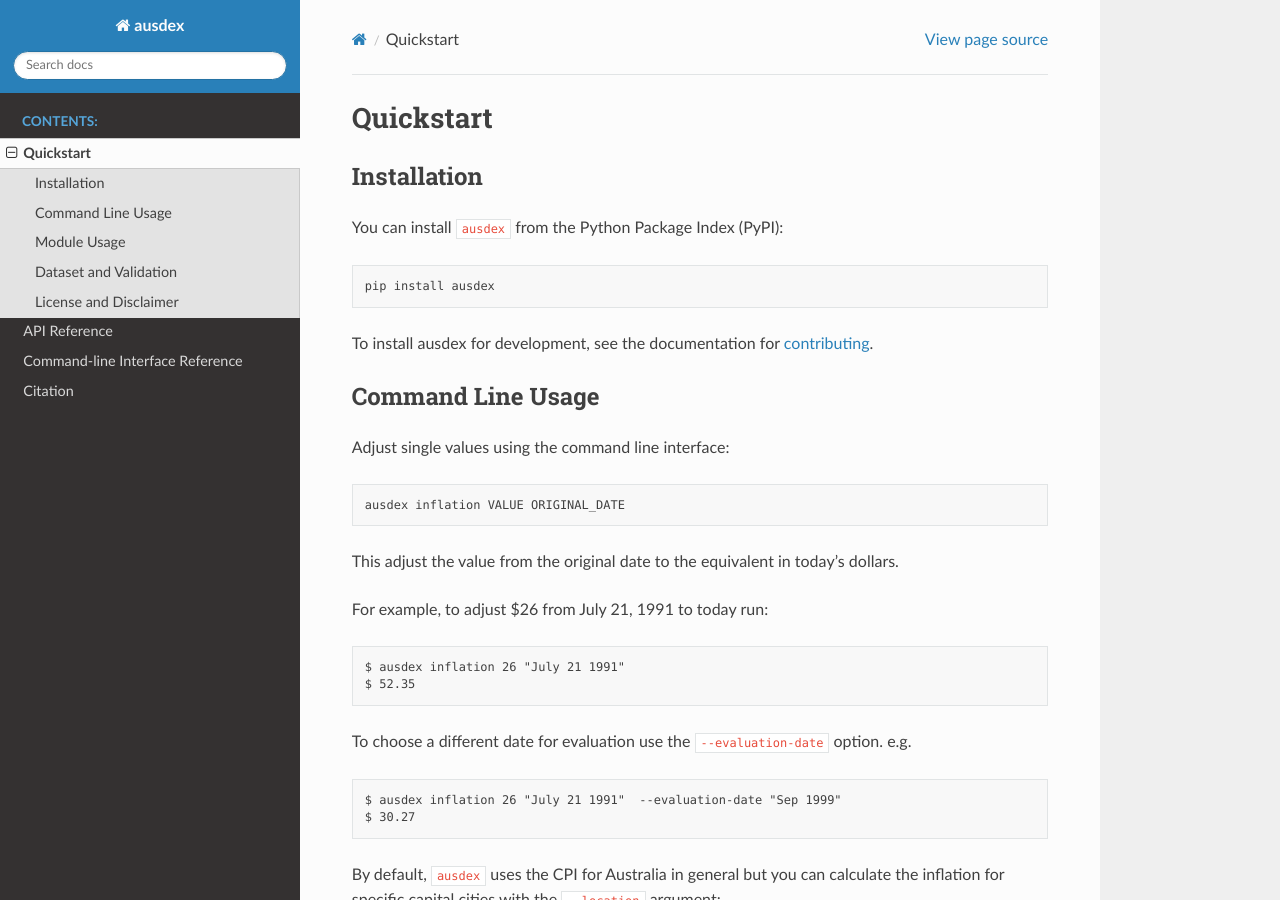
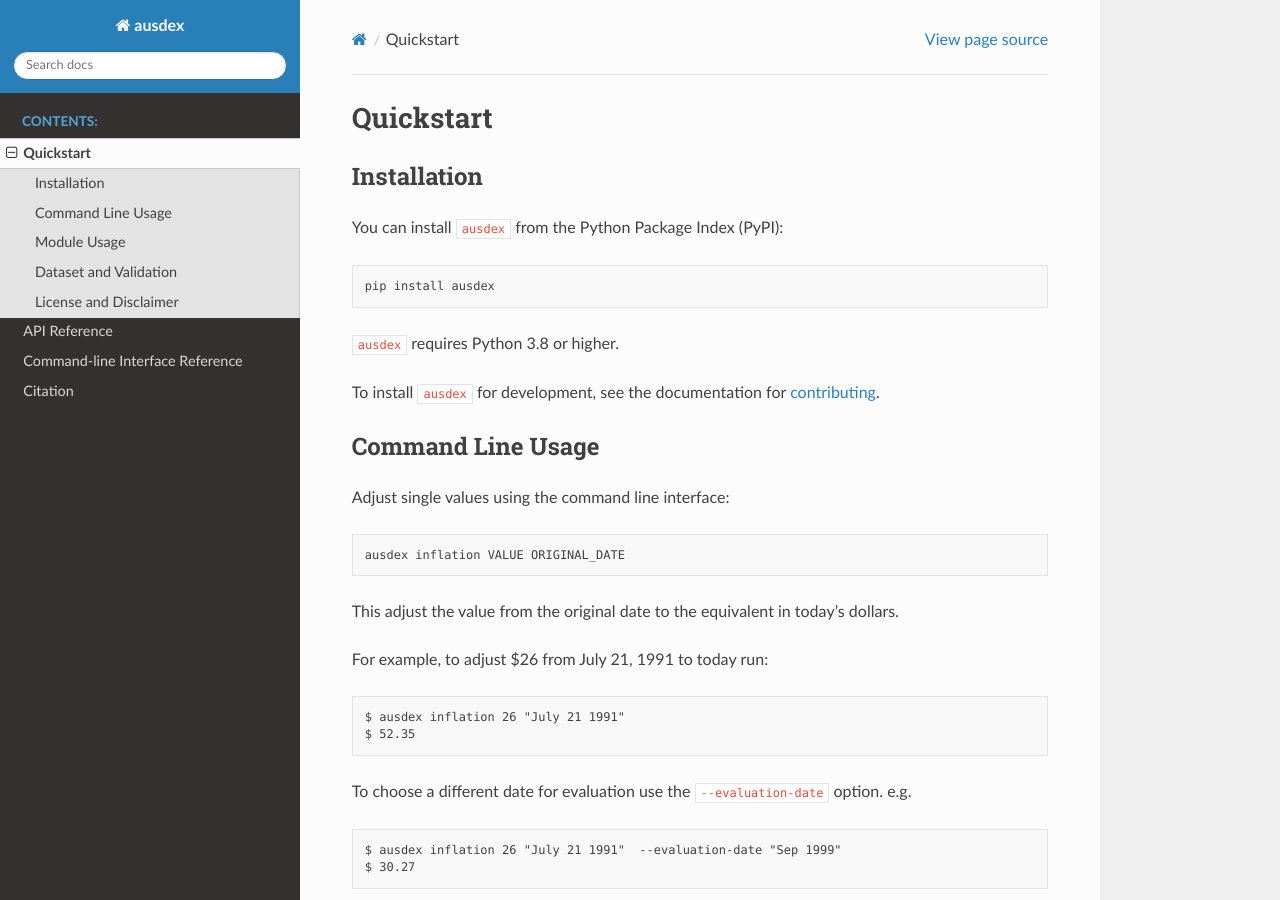
Before and after one commit to rbturnbull/ausdex, a Sphinx documentation site: the page built from docs/quickstart.md, in a window 1280 px wide and 900 px high. Built offline with Sphinx 7.4.7 and the Read the Docs theme 2.0.0, drawn with Linux system fonts in a browser that asks for light colours; pages that are not in the unit, such as notebooks, are missing from menus.

Commit message:
:tv: updating numpy to >=1.22.0 which allows python 3.10. However it requires python >= 3.8. Updating the installation section in the docs with this new requirement. Addresses issues #7 and #8.

````diff
--- a/docs/quickstart.md
+++ b/docs/quickstart.md
@@ -8,7 +8,9 @@
 pip install ausdex
 ```
 
-To install ausdex for development, see the documentation for [contributing](./contributing.md).
+`ausdex` requires Python 3.8 or higher.
+
+To install `ausdex` for development, see the documentation for [contributing](./contributing.md).
 
 ## Command Line Usage
 
--- a/pyproject.toml
+++ b/pyproject.toml
@@ -9,7 +9,7 @@
 documentation = "https://rbturnbull.github.io/ausdex/"
 
 [tool.poetry.dependencies]
-python = "^3.7.1"
+python = ">=3.8,<4.0.0"
 appdirs = "^1.4.4"
 pandas = "^1.3.2"
 openpyxl = "^3.0.0"
@@ -21,6 +21,7 @@
 importlib-metadata = "<4.3"
 plotly = "^5.4.0"
 kaleido = "0.2.1"
+numpy = "^1.22.0"
 
 [tool.poetry.dev-dependencies]
 ipykernel = "^6.2.0"
````
Also changed, not shown: 1 other file.
